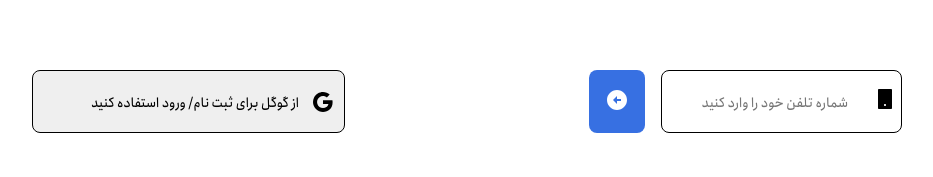
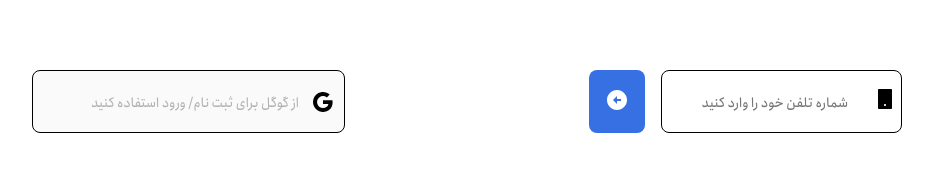
Before and after one commit to adibsadeghi1993/uplaw, a React (Create React App) app: page / in a window 1280 px wide. Shown: the part 295-472 px from the top of the page, without its empty margins (264-1197 px from the left). Built offline with nearby package versions, Linux system fonts and the light colour scheme.

Commit message:
alt attribute was added to the images

```diff
--- a/package.json
+++ b/package.json
@@ -20,7 +20,7 @@
     "yup": "^0.32.9"
   },
   "scripts": {
-    "start": "react-scripts start",
+    "start": "set PORT=4000 && react-scripts start",
     "build": "react-scripts build",
     "test": "react-scripts test",
     "eject": "react-scripts eject"
--- a/src/components/signup/AuthPhoneNumber/AuthPhone.js
+++ b/src/components/signup/AuthPhoneNumber/AuthPhone.js
@@ -10,15 +10,15 @@ const AuthPhone = () => {
         <>
             <div className="authphone_phonenumber">
                 <input type="text" placeholder="شماره تلفن خود را وارد کنید"/>
-                <button><img src={circleArrowImage} /></button>
-                <img className="phoneImage" src={phoneImage} />
+                <button><img src={circleArrowImage} alt="circle arrow image" /></button>
+                <img className="phoneImage" src={phoneImage} alt="phone Image" />
             </div>
             <div className="authphone_sendcode">
                 <p>ارسال مجدد کد تا 05:00 دقیقه</p>
             </div>
             <div className="authphone_code">
                 <input type="text" placeholder="کد ارسال شده را وارد کنید"/>
-                <img src={lockImage}/>
+                <img src={lockImage} alt="lockImage"/>
 
             </div>
 
--- a/src/components/signup/Authgoogle/AuthGoogle.js
+++ b/src/components/signup/Authgoogle/AuthGoogle.js
@@ -1,24 +1,48 @@
-import React from 'react'
-import "./AuthGoogle.css"
-import googleImage from "../../../asstes/google (2).svg"
-import arrowImage from "../../../asstes/arrow2.svg"
+import React from "react";
+import "./AuthGoogle.css";
+import { GoogleLogin } from 'react-google-login'
+import googleImage from "../../../asstes/google (2).svg";
+import arrowImage from "../../../asstes/arrow2.svg";
 
 const AuthGoogle = () => {
+
+    const responseSuccessGoogle=(response)=>{
+        console.log(response)
+    }
+    const responseErrorGoogle=(response)=>{
+        console.log(response)
+    }
   return (
     <>
       <div className="authsection_google">
-                <button><img src={googleImage}/><span>از گوگل برای ثبت نام/ ورود استفاده کنید</span></button>
+        <GoogleLogin
+          clientId="857095448578-hb4jvirn25baa763ue2d9s13ri5o7vls.apps.googleusercontent.com"
+          render={(renderProps) => (
+            <button
+              onClick={renderProps.onClick}
+              disabled={renderProps.disabled}
+            >
+              <img src={googleImage} alt="google image" />
+              <span>از گوگل برای ثبت نام/ ورود استفاده کنید</span>
+            </button>
+          )}
+          buttonText="Login"
+          onSuccess={responseSuccessGoogle}
+          onFailure={responseErrorGoogle}
+          cookiePolicy={"single_host_origin"}
+        />
       </div>
       <div className="condition">
-                <input type="checkbox" id="checkboxCondition"/>
+        <input type="checkbox" id="checkboxCondition" />
         <label htmlFor="checkboxCondition">با قوانین و مقررات موافقم .</label>
       </div>
       <div className="confirm_signup">
-                <button><span>وارد شوید</span> <img src={arrowImage}/></button>
+        <button>
+          <span>وارد شوید</span> <img src={arrowImage} alt="arrow image" />
+        </button>
       </div>
+    </>
+  );
+};
 
-        </>
-    )
-}
-
-export default AuthGoogle
+export default AuthGoogle;
```
Lines whose indentation alone changed are shown as unchanged.
